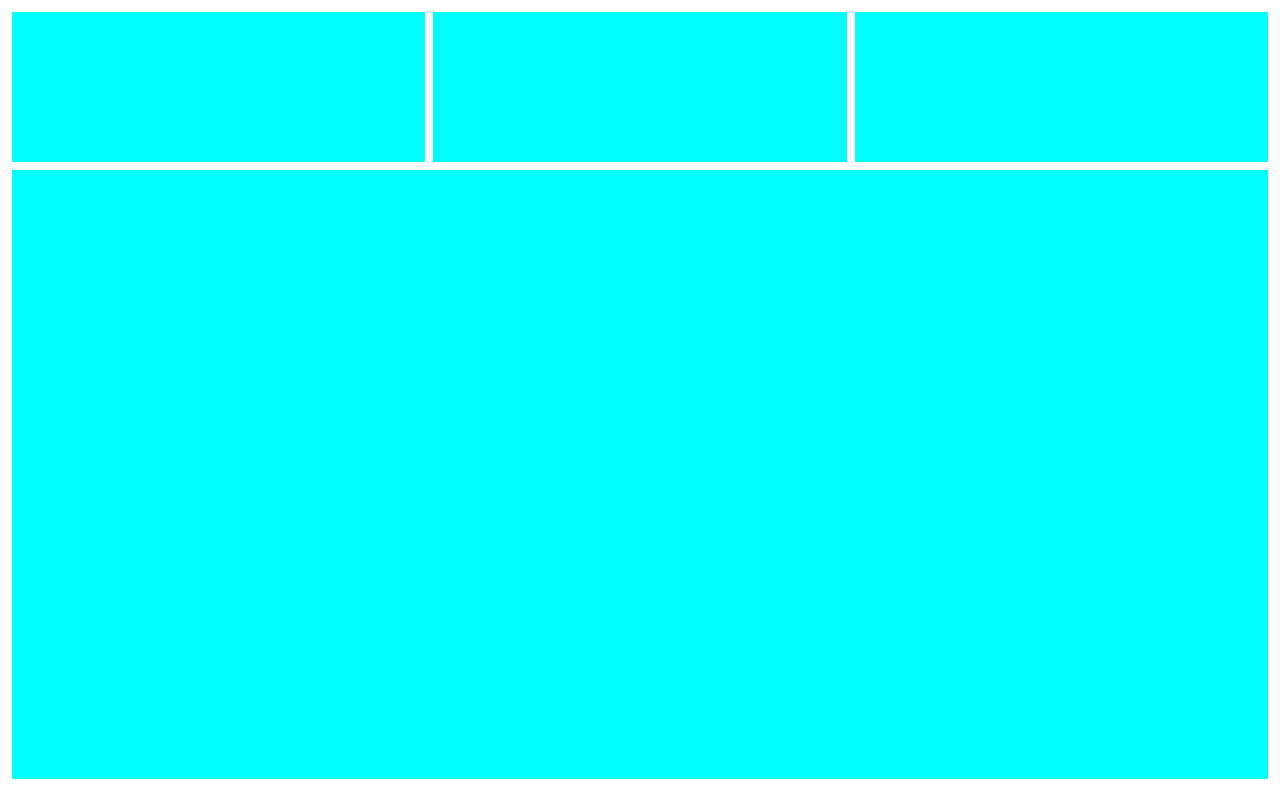
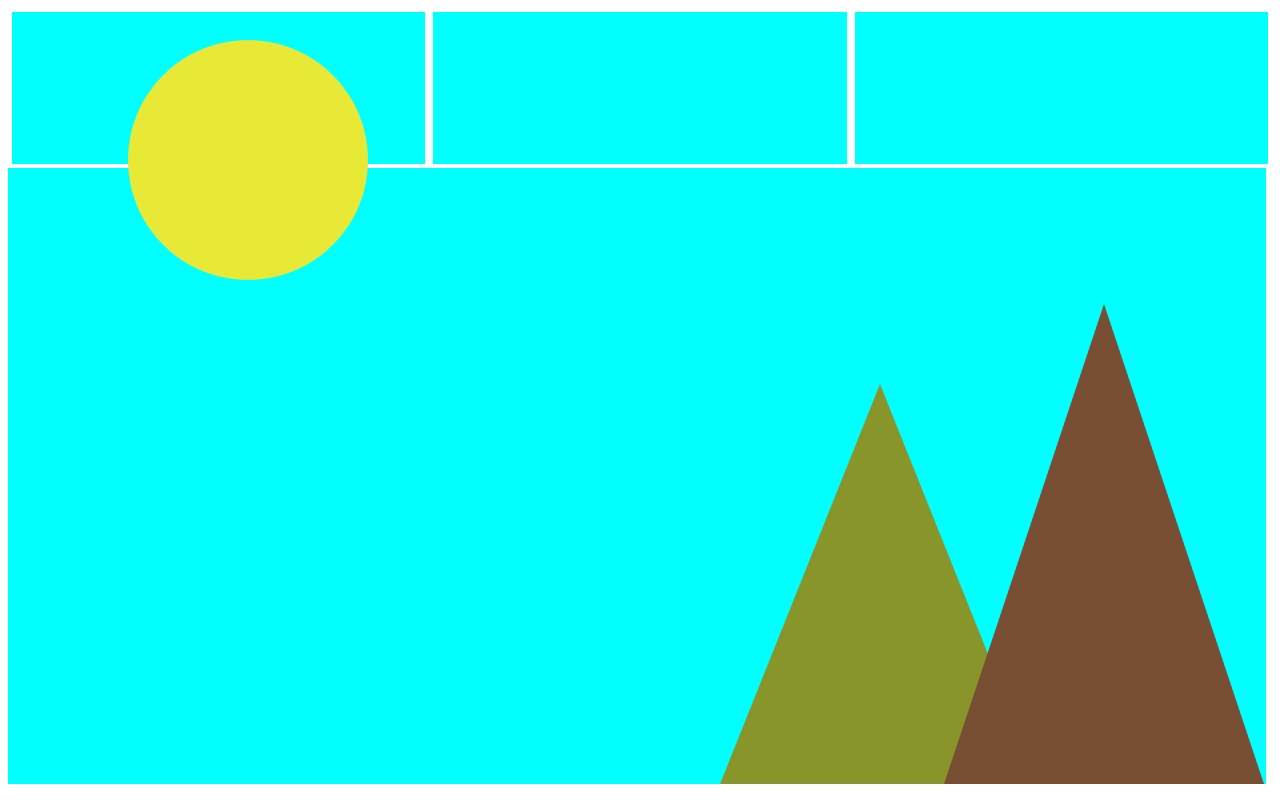
Before and after one commit to CesarClavijo01/Picasso-Painting, a plain HTML site: page index.html in a window 1280 px wide. Drawn offline with Linux system fonts and the light colour scheme.

Commit message:
added triangles and circle

```diff
--- a/index.html
+++ b/index.html
@@ -7,6 +7,8 @@
     <title>Picasso Pinting</title>
 
     <link rel="stylesheet" href="style.css">
+
+    <script src="https://kit.fontawesome.com/c7f7ece7b0.js" crossorigin="anonymous"></script>
 
 </head>
 
@@ -22,11 +24,19 @@
 
         </div>
 
-        <div class="boxcontainer">
+        <div class="boxcontainer2">
 
-            <div id="box"></div>
+            <div id="box">
+
+                <div class="arrow-up"></div>
+
+                <div class="triangle"></div>
+
+            </div>
 
         </div>
+
+        <i class="fa-solid fa-circle"></i>
 
     </div>
 
--- a/style.css
+++ b/style.css
@@ -4,13 +4,49 @@
 
 .boxcontainer>div {
     width: 33.3%;
-    height: 150px;
+    height: 19vh;
     background-color: aqua;
     margin: 4px
 }
 
 #box {
     width: calc(100% - 6px);
-    height: 609px;
+    height: 77vh;
     background-color: aqua;
 }
+
+.arrow-up {
+    width: 0;
+    height: 0;
+    border-left: 10rem solid transparent;
+    border-right: 10rem solid transparent;
+    border-bottom: 30rem solid rgb(120, 79, 50);
+    position: absolute;
+    bottom: 2vh;
+    right: 1rem;
+    z-index: 1;
+}
+
+.boxcontainer2 {
+    display: flex;
+}
+
+.triangle {
+    width: 0;
+    height: 0;
+    border-left: 10rem solid transparent;
+    border-right: 10rem solid transparent;
+    border-bottom: 25rem solid rgb(136, 149, 42);
+    position: absolute;
+    bottom: 2vh;
+    right: 15rem;
+    z-index: 0;
+}
+
+.fa-solid {
+    color: rgb(232, 232, 55);
+    position: absolute;
+    top: 5vh;
+    left: 10vw;
+    font-size: 15em;
+}
```
